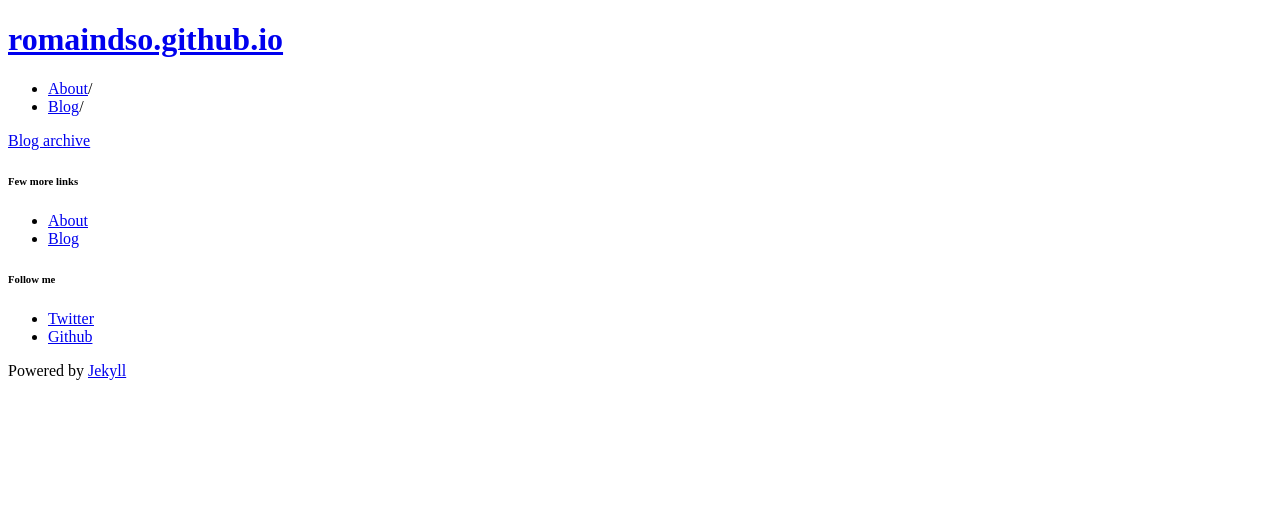
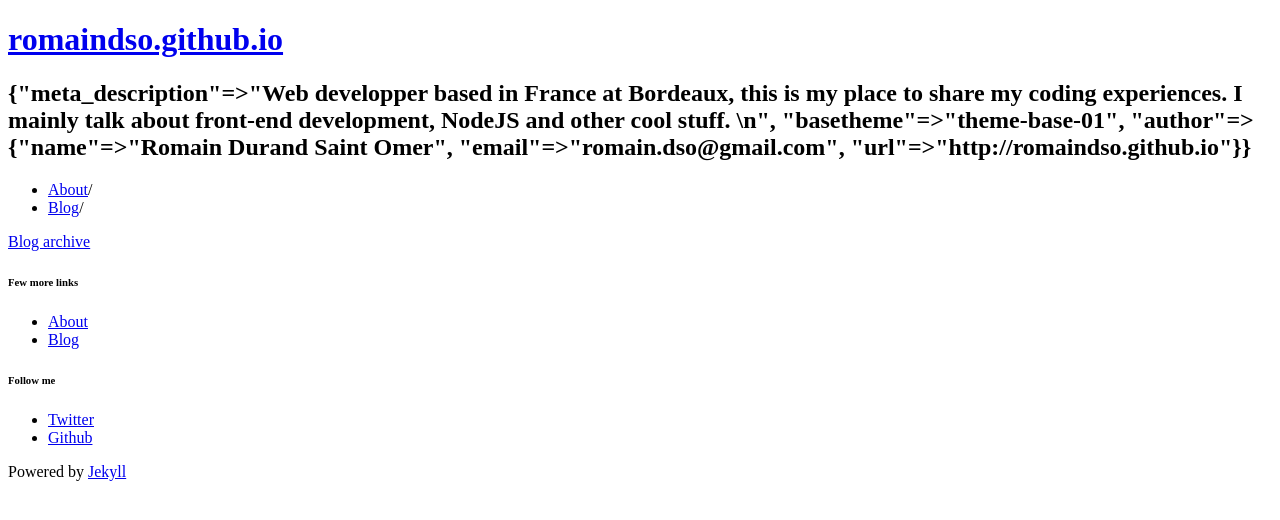
Before and after one commit to romaindso/romaindso.github.io, a Jekyll site: the page built from index.html, in a window 1280 px wide. Shown: the top 520 px of the page. Built offline with Jekyll 4.4.1, drawn with Linux system fonts in a browser that asks for light colours; nearby versions of some CDN libraries; part of the change alters nothing that is shown.

Commit message:
Revert 7d405c1..1da9ab6
This rolls back to commit 7d405c1340c9c6ce452fde42630295d6582c7b8e.

```diff
--- a/_config.yml
+++ b/_config.yml
@@ -12,18 +12,15 @@ url: http://romaindso.github.io/
 # Harmony theme configuration. Please change accordingly.
 harmony:
   name: romaindso.github.io
+  # Little description about your site
   description:
-  # 'meta_description:' Write an awesome description for your new site here.
-  # It will appear in your document head meta (for Google search results) and
-  # in your feed.xml site description.
-  meta_description: > #
-   Hi ! I'm a web developper based in France and this is my place to share my coding experiences.
-   I mainly talk about front-end development, NodeJS and other cool stuff.
-  basetheme: theme-base-01 # pre defined thmes are darken, blue-water, redish.
-  author: # Author details
-    name: Romain Durand Saint Omer
-    email: romain.dso@gmail.com
-    url: http://romaindso.github.io
+    meta_description: > #
+      Web developper based in France at Bordeaux, this is my place to share my coding experiences. I mainly talk about front-end development, NodeJS and other cool stuff.
+    basetheme: theme-base-01 # pre defined thmes are darken, blue-water, redish.
+    author: # Author details
+      name: Romain Durand Saint Omer
+      email: romain.dso@gmail.com
+      url: http://romaindso.github.io
 
   # Google Analytics key, leave blank to ignore
   google_analytics_key: UA-xxxx-x
```
